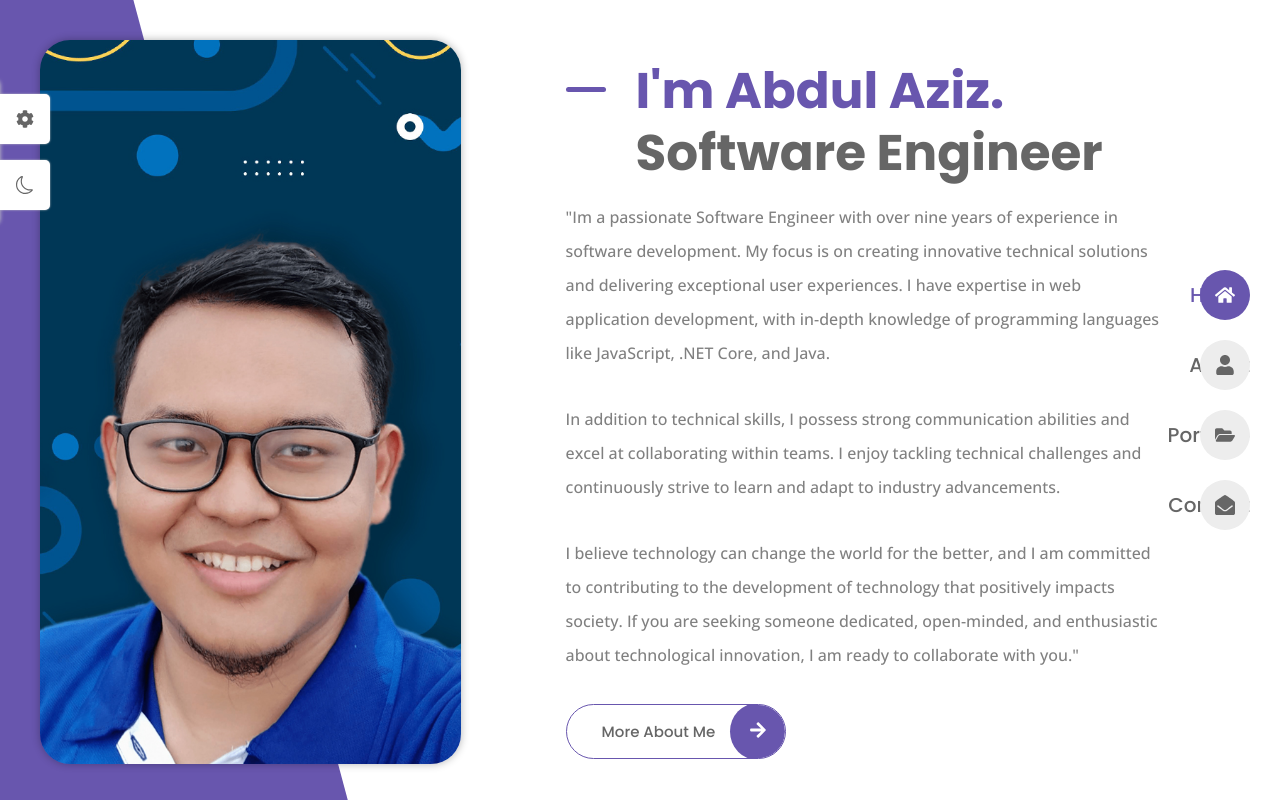
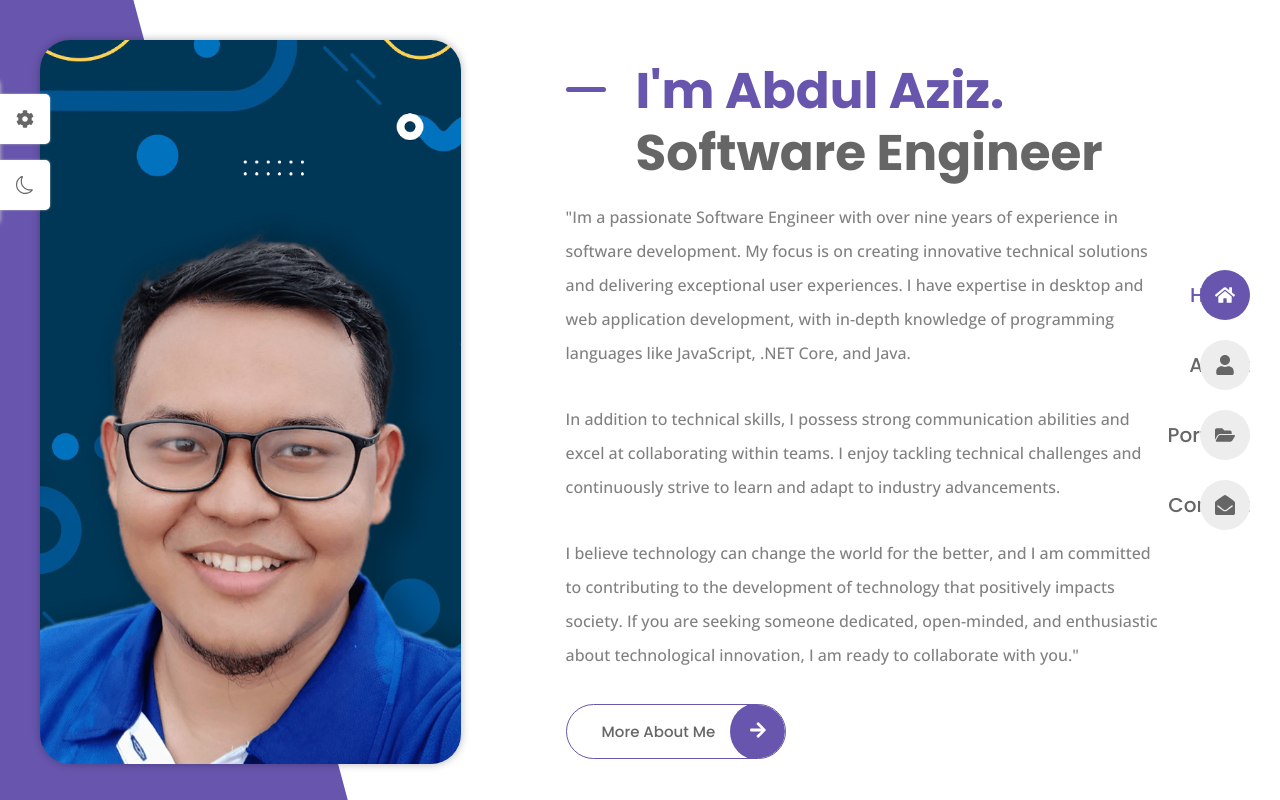
Before and after one commit to abdaziznet/vite-react-portfolio, a React (Vite) app: page / in a window 1280 px wide. Built offline with nearby package versions, Linux system fonts and the light colour scheme.

Commit message:
penambahan descripton pada home page

```diff
--- a/src/pages/home/Home.jsx
+++ b/src/pages/home/Home.jsx
@@ -18,7 +18,7 @@ const Home = () => {
             "Im a passionate Software Engineer with over nine years of
             experience in software development. My focus is on creating
             innovative technical solutions and delivering exceptional user
-            experiences. I have expertise in web application development, with
+            experiences. I have expertise in desktop and web application development, with
             in-depth knowledge of programming languages like JavaScript, .NET
             Core, and Java.</p>
 
```
Also changed, not shown: 1 other file (tests, documents, lock files or other folders).
